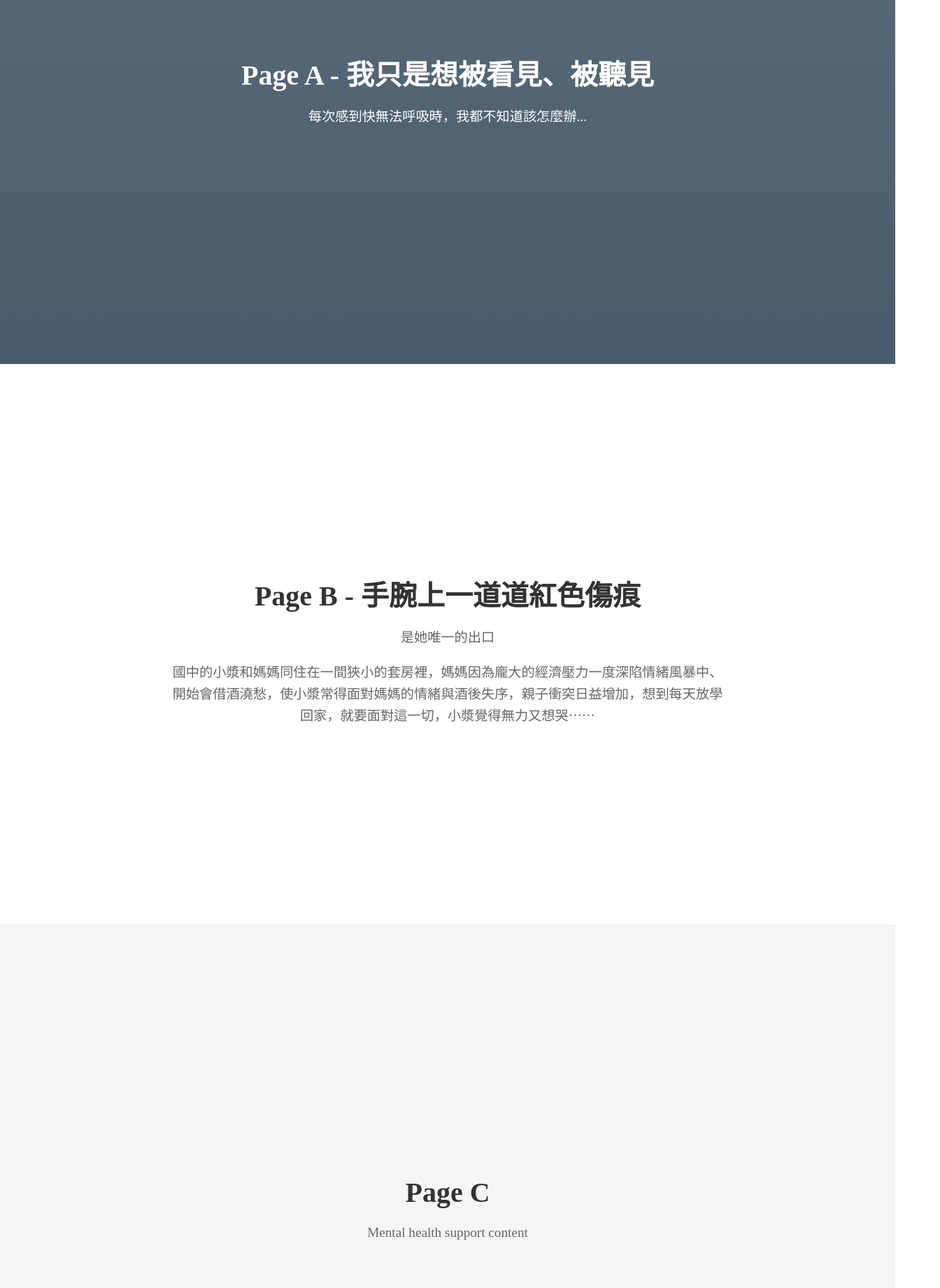
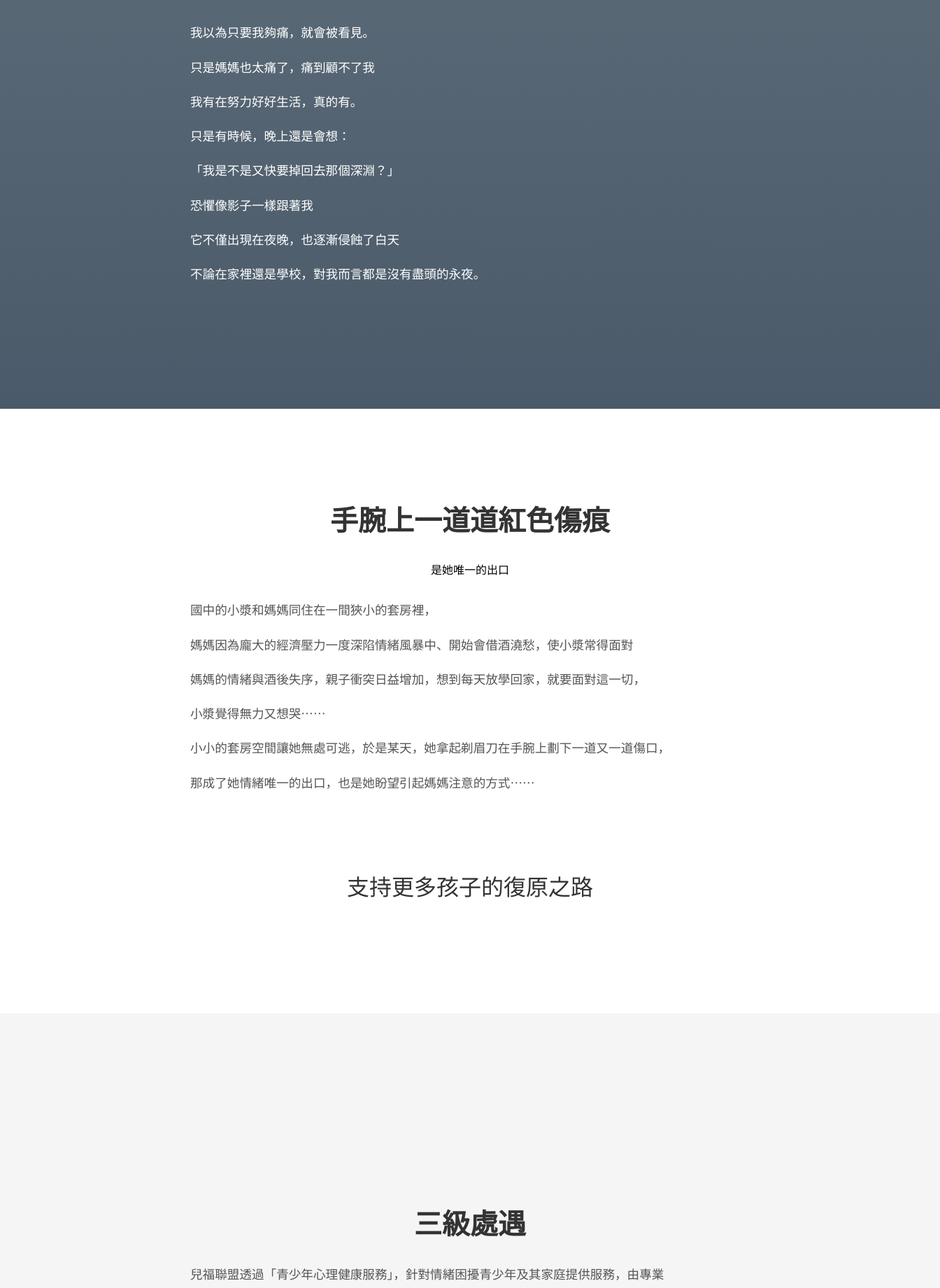
Before and after one commit to LucienPrabhat/cwlf-mentalhealth, a Vue app: page / in a window 1280 px wide. Shown: the part 280-2120 px from the top of the page at 70% size, 1344 px wide, since content can reach past the window. Built offline with nearby package versions, Linux system fonts and the light colour scheme.

Commit message:
Fix build issues: Replace missing assets with existing ones and create robust SinglePageApp with core content

```diff
--- a/package.json
+++ b/package.json
@@ -16,6 +16,7 @@
   "name": "cwlf-mentalhealth",
   "private": true,
   "scripts": {
+    "dev": "vite",
     "build": "vue-tsc && vite build",
     "preview": "vite preview",
     "start": "vite"
--- a/src/components/SinglePageApp.vue
+++ b/src/components/SinglePageApp.vue
@@ -3,64 +3,103 @@
     <!-- Page A Section -->
     <section class="page-section page-a">
       <div class="page-content">
-        <h1>Page A - 我只是想被看見、被聽見</h1>
+        <h1>我只是想被看見、被聽見</h1>
         <p>每次感到快無法呼吸時，我都不知道該怎麼辦...</p>
+        <div class="story-content">
+          <p>我以為只要我夠痛，就會被看見。</p>
+          <p>只是媽媽也太痛了，痛到顧不了我</p>
+          <p>我有在努力好好生活，真的有。</p>
+          <p>只是有時候，晚上還是會想：</p>
+          <p>「我是不是又快要掉回去那個深淵？」</p>
+          <p>恐懼像影子一樣跟著我</p>
+          <p>它不僅出現在夜晚，也逐漸侵蝕了白天</p>
+          <p>不論在家裡還是學校，對我而言都是沒有盡頭的永夜。</p>
+        </div>
       </div>
     </section>
 
     <!-- Page B Section -->
     <section class="page-section page-b">
       <div class="page-content">
-        <h1>Page B - 手腕上一道道紅色傷痕</h1>
+        <h1>手腕上一道道紅色傷痕</h1>
         <p>是她唯一的出口</p>
-        <p>國中的小漿和媽媽同住在一間狹小的套房裡，媽媽因為龐大的經濟壓力一度深陷情緒風暴中、開始會借酒澆愁，使小漿常得面對媽媽的情緒與酒後失序，親子衝突日益增加，想到每天放學回家，就要面對這一切，小漿覺得無力又想哭⋯⋯</p>
+        <div class="story-content">
+          <p>國中的小漿和媽媽同住在一間狹小的套房裡，</p>
+          <p>媽媽因為龐大的經濟壓力一度深陷情緒風暴中、開始會借酒澆愁，使小漿常得面對</p>
+          <p>媽媽的情緒與酒後失序，親子衝突日益增加，想到每天放學回家，就要面對這一切，</p>
+          <p>小漿覺得無力又想哭⋯⋯</p>
+          <p>小小的套房空間讓她無處可逃，於是某天，她拿起剃眉刀在手腕上劃下一道又一道傷口，</p>
+          <p>那成了她情緒唯一的出口，也是她盼望引起媽媽注意的方式⋯⋯</p>
+        </div>
+        <div class="cta-section">
+          <h2>支持更多孩子的復原之路</h2>
+        </div>
       </div>
     </section>
 
     <!-- Page C Section -->
     <section class="page-section page-c">
       <div class="page-content">
-        <h1>Page C</h1>
-        <p>Mental health support content</p>
+        <h1>三級處遇</h1>
+        <div class="story-content">
+          <p>兒福聯盟透過「青少年心理健康服務」，針對情緒困擾青少年及其家庭提供服務，由專業</p>
+          <p>社工進行定期的訪視與陪伴，協助家庭修復親子關係，並串聯醫療、教育等外部資源，協助少年</p>
+          <p>穩定身心狀況、重建生活節奏。</p>
+          <p>同時，「兒童創傷療癒中心」針對曾經歷或目睹家庭暴力及其他創傷事件的兒少與照顧者，提供</p>
+          <p>以創傷復原為核心的多元支持服務，在安全與信任的氛圍中，陪伴他們逐步走向療癒與重建。</p>
+        </div>
       </div>
     </section>
 
     <!-- Page D Section -->
     <section class="page-section page-d">
       <div class="page-content">
-        <h1>Page D</h1>
-        <p>Mental health resources</p>
+        <h1>Mental Health Resources</h1>
+        <div class="story-content">
+          <p>專業的心理健康資源與支持服務</p>
+          <p>為青少年及其家庭提供全方位的協助</p>
+        </div>
       </div>
     </section>
 
     <!-- Page E Section -->
     <section class="page-section page-e">
       <div class="page-content">
-        <h1>Page E</h1>
-        <p>Mental health information</p>
+        <h1>Mental Health Information</h1>
+        <div class="story-content">
+          <p>重要的心理健康資訊與教育</p>
+          <p>幫助更多人了解心理健康的重要性</p>
+        </div>
       </div>
     </section>
 
     <!-- Page F Section -->
     <section class="page-section page-f">
       <div class="page-content">
-        <h1>Page F</h1>
-        <p>Mental health services</p>
+        <h1>Mental Health Services</h1>
+        <div class="story-content">
+          <p>專業的心理健康服務</p>
+          <p>為需要幫助的人提供支持</p>
+        </div>
       </div>
     </section>
 
     <!-- Page G Section -->
     <section class="page-section page-g">
       <div class="page-content">
-        <h1>Page G</h1>
-        <p>Mental health contact</p>
+        <h1>Contact & Support</h1>
+        <div class="story-content">
+          <p>聯絡我們</p>
+          <p>兒福聯盟心理健康服務</p>
+          <p>為每個孩子點亮希望</p>
+        </div>
       </div>
     </section>
   </div>
 </template>
 
 <script setup lang="ts">
-// Simplified version without complex page imports
+// Simplified version with core content
 </script>
 
 <style scoped>
@@ -76,25 +115,48 @@
   display: flex;
   align-items: center;
   justify-content: center;
+  padding: 2rem;
 }
 
 .page-content {
   text-align: center;
   max-width: 800px;
-  padding: 2rem;
+  width: 100%;
 }
 
 .page-content h1 {
   font-size: 2.5rem;
-  margin-bottom: 1rem;
+  margin-bottom: 2rem;
   color: #333;
+  font-weight: 600;
+  line-height: 1.2;
 }
 
-.page-content p {
-  font-size: 1.2rem;
-  line-height: 1.6;
-  color: #666;
+.page-content h2 {
+  font-size: 2rem;
+  margin-bottom: 1.5rem;
+  color: #333;
+  font-weight: 500;
+}
+
+.story-content {
+  margin: 2rem 0;
+  text-align: left;
+}
+
+.story-content p {
+  font-size: 1.1rem;
+  line-height: 1.8;
+  color: #555;
   margin-bottom: 1rem;
+  text-align: justify;
+}
+
+.cta-section {
+  margin-top: 3rem;
+  padding: 2rem;
+  background: rgba(255, 255, 255, 0.1);
+  border-radius: 10px;
 }
 
 .page-a {
@@ -103,6 +165,7 @@
 }
 
 .page-a .page-content h1,
+.page-a .page-content h2,
 .page-a .page-content p {
   color: white;
 }
@@ -130,4 +193,22 @@
 .page-g {
   background: #f5f5f5;
 }
+
+@media (max-width: 768px) {
+  .page-content h1 {
+    font-size: 2rem;
+  }
+
+  .page-content h2 {
+    font-size: 1.5rem;
+  }
+
+  .story-content p {
+    font-size: 1rem;
+  }
+
+  .page-section {
+    padding: 1rem;
+  }
+}
 </style>
--- a/src/pages/D.vue
+++ b/src/pages/D.vue
@@ -62,7 +62,7 @@
         </div>
       </section>
       <section :class="$style.frameSection">
-        <img :class="$style.frameChild" alt="" src="/frame-81.svg" />
+        <img :class="$style.frameChild" alt="" src="/frame-157.svg" />
         <div :class="$style.frameWrapper3">
           <div :class="$style.wrapper4">
             <h2 :class="$style.h22">捐款用途規劃</h2>
```
Also changed, not shown: src/pages/C.vue (+4 -4 lines).
